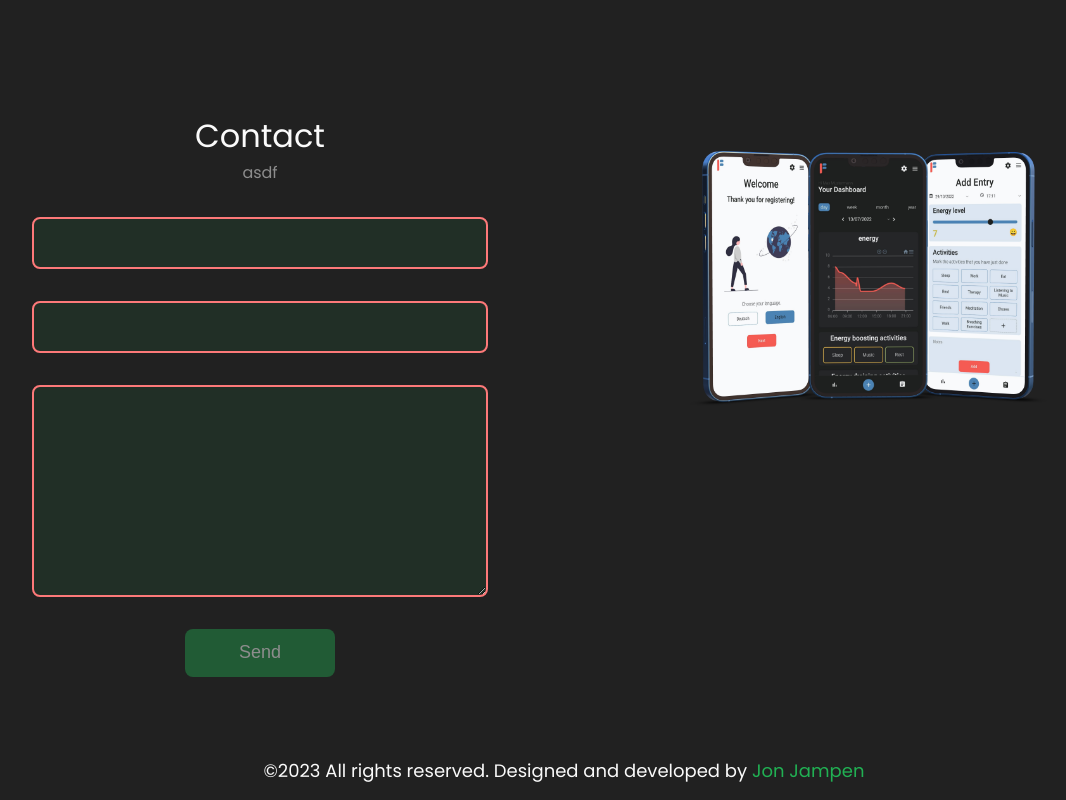
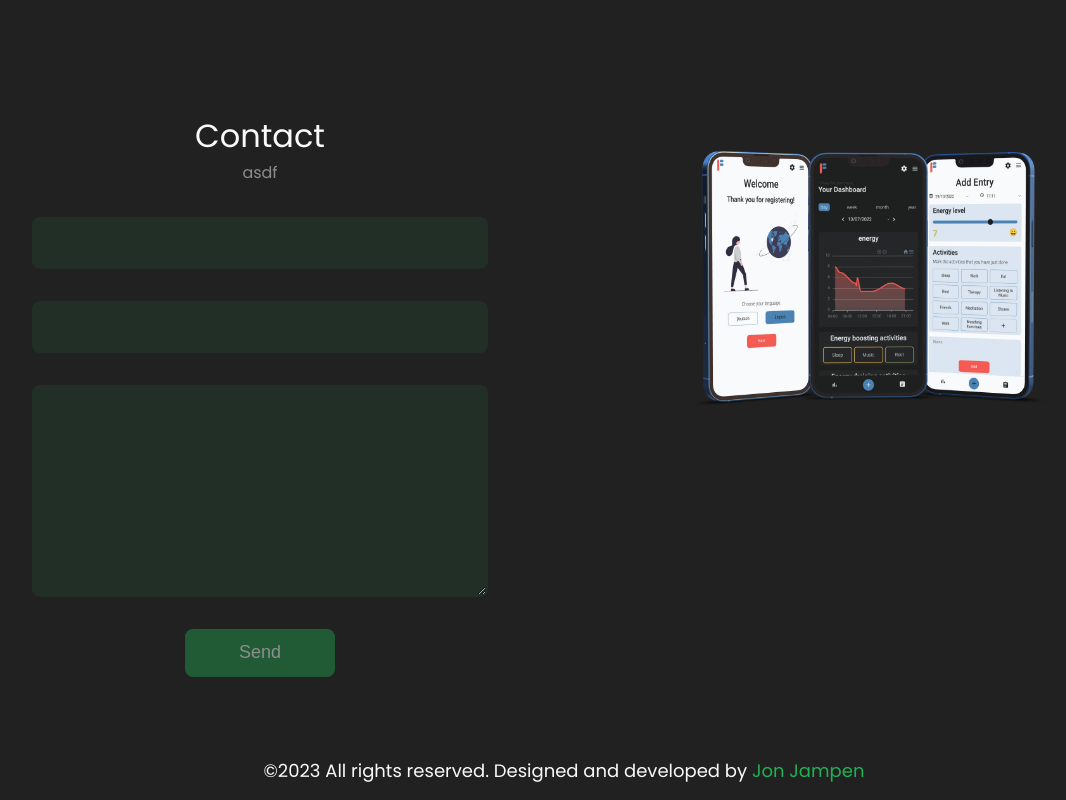
Before and after one commit to jonjampen/portfolio, a SvelteKit app: page / in a window 1280 px wide. Shown: the part 1424-2224 px from the top of the page, without its empty margins (76-1142 px from the left). Built offline with nearby package versions, Linux system fonts and the light colour scheme.

Commit message:
Advanced validation

```diff
--- a/src/routes/Contact.svelte
+++ b/src/routes/Contact.svelte
@@ -1,5 +1,4 @@
 <script>
-	import { onMount } from 'svelte';
 	let name,
 		email,
 		message,
@@ -7,24 +6,51 @@
 		emailClass = 'valid',
 		messageClass = 'valid',
 		disabled = true,
-		title = 'Please fill out all fields';
+		title = 'Please fill out all fields',
+		preclick = true;
 
-	$: name ? (nameClass = 'valid') : (nameClass = '');
-	$: email && email.includes('@') ? (emailClass = 'valid') : (emailClass = '');
-	$: message ? (messageClass = 'valid') : (messageClass = '');
+	$: name || preclick ? (nameClass = 'valid') : (nameClass = '');
+	$: (email && email.includes('@') && email.includes('.')) || preclick
+		? (emailClass = 'valid')
+		: (emailClass = '');
+	$: message || preclick ? (messageClass = 'valid') : (messageClass = '');
 
-	$: nameClass == 'valid' && emailClass == 'valid' && messageClass == 'valid'
+	$: nameClass == 'valid' && emailClass == 'valid' && messageClass == 'valid' && !preclick
 		? ((disabled = false), (title = 'send message'))
 		: ((disabled = true), (title = 'Please fill out all fields'));
+
+	function changeInput(e) {
+		preclick = false;
+	}
 </script>
 
 <section class="contactForm">
 	<h2>Contact</h2>
 	<h6>asdf</h6>
 	<form action="">
-		<input type="text" name="name" id="nameField" bind:value={name} class={nameClass} />
-		<input type="email" name="email" id="emailField" bind:value={email} class={emailClass} />
-		<textarea name="message" id="messageField" bind:value={message} class={messageClass} />
+		<input
+			type="text"
+			name="name"
+			id="nameField"
+			bind:value={name}
+			class={nameClass}
+			on:keyup={changeInput}
+		/>
+		<input
+			type="email"
+			name="email"
+			id="emailField"
+			bind:value={email}
+			class={emailClass}
+			on:keyup={changeInput}
+		/>
+		<textarea
+			name="message"
+			id="messageField"
+			bind:value={message}
+			class={messageClass}
+			on:keyup={changeInput}
+		/>
 		<button class="primary" {disabled} {title}>Send</button>
 	</form>
 </section>
```
